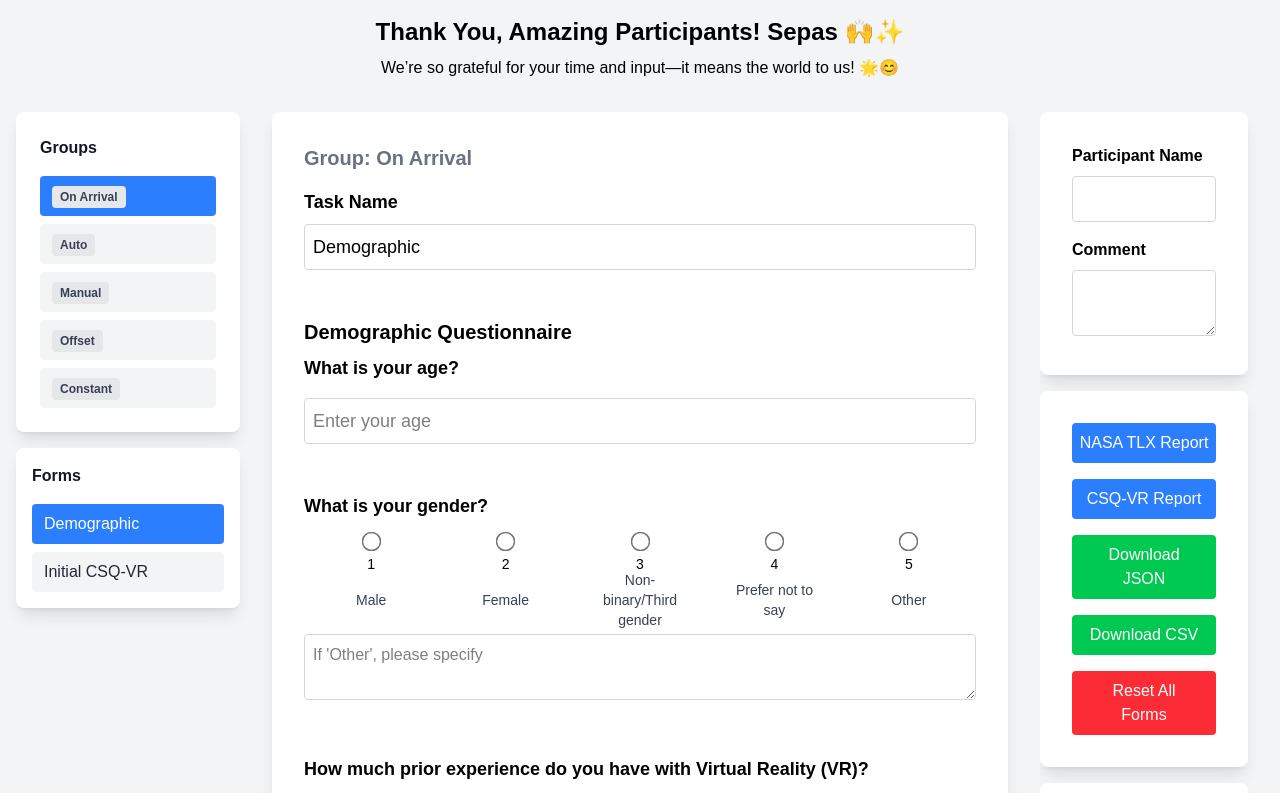
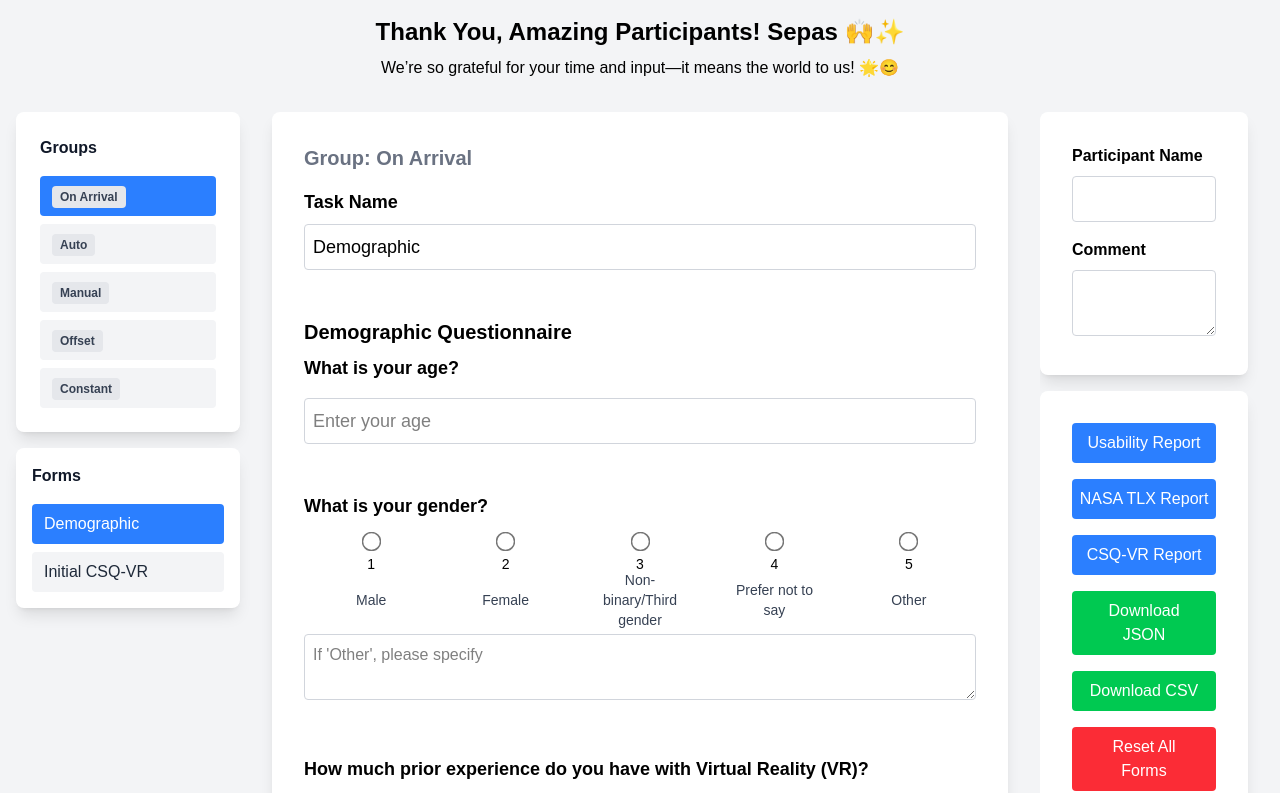
Before and after one commit to kiaksarg/experiment-forms, a Next.js app: page / in a window 1280 px wide. Shown: the top 793 px of the page. Built offline with nearby package versions, Linux system fonts and the light colour scheme.

Commit message:
feat: Add ExportUsability component to handle usability report exports

```diff
--- /dev/null
+++ b/src/app/components/ExportUsability.tsx
@@ -0,0 +1,137 @@
+import React from "react";
+import { XFormData } from "@/forms/formData";
+import { XFormSubmitData } from "./XForm";
+
+// Mirror the SavedState type from Home.tsx
+export type SavedState = {
+  id: string;
+  participantName: string;
+  overallComment: string;
+  formResponses: { [index: number]: XFormSubmitData };
+  timestamp: number;
+};
+
+interface ExportUsabilityProps {
+  activeState: SavedState | null;
+  allFormsInDisplayOrder: XFormData[];
+}
+
+const ExportUsability: React.FC<ExportUsabilityProps> = ({
+  activeState,
+  allFormsInDisplayOrder,
+}) => {
+  const handleExport = () => {
+    if (!activeState) {
+      alert("No active state to export.");
+      return;
+    }
+
+    // 1) Extract all Usability forms, skipping Offset if desired
+    const usabilityEntries = allFormsInDisplayOrder
+      .map((form, idx) => ({ form, idx }))
+      .filter(
+        ({ form }) =>
+          form.task?.startsWith("Usability") && form.groupId !== "Offset"
+      );
+
+    if (usabilityEntries.length === 0) {
+      alert("No Usability forms found in active state.");
+      return;
+    }
+
+    // 2) Build rows of metrics
+    type Row = {
+      subject: string;
+      technique: string;
+      control: number;
+      comfort: number;
+      ease: number;
+      precision: number;
+      offset: number;
+      applicability: number;
+      naturalness: number;
+    };
+
+    const rows: Row[] = usabilityEntries.map(({ form, idx }) => {
+      const technique = form.groupId || "";
+      const resp = activeState.formResponses[idx]?.responses || {};
+
+      const control = Number(resp.control?.selected) || 0;
+      const comfort = Number(resp.comfort?.selected) || 0;
+      const ease = Number(resp.ease?.selected) || 0;
+      const precision = Number(resp.precision?.selected) || 0;
+      const offsetVal = Number(resp["perceived offset"]?.selected) || 0;
+      const applicability = Number(resp.applicability?.selected) || 0;
+      const naturalness = Number(resp.naturalness?.selected) || 0;
+
+      return {
+        subject: activeState.participantName,
+        technique,
+        control,
+        comfort,
+        ease,
+        precision,
+        offset: offsetVal,
+        applicability,
+        naturalness,
+      };
+    });
+
+    // 3) Build CSV
+    const csvRows: string[] = [];
+    csvRows.push(
+      [
+        "Subject",
+        "Technique",
+        "Control",
+        "Comfort",
+        "Ease",
+        "Precision",
+        "PerceivedOffset",
+        "Applicability",
+        "Naturalness",
+      ].join(",")
+    );
+
+    rows.forEach((r) => {
+      const cols = [
+        r.subject,
+        r.technique,
+        r.control.toString(),
+        r.comfort.toString(),
+        r.ease.toString(),
+        r.precision.toString(),
+        r.offset.toString(),
+        r.applicability.toString(),
+        r.naturalness.toString(),
+      ];
+      const line = cols.map((v) => `"${v.replace(/"/g, '""')}"`).join(",");
+      csvRows.push(line);
+    });
+
+    // 4) Download CSV file
+    const csvContent = csvRows.join("\n");
+    const blob = new Blob([csvContent], { type: "text/csv" });
+    const url = URL.createObjectURL(blob);
+    const a = document.createElement("a");
+    a.href = url;
+    const filename = `${activeState.participantName.replace(
+      /\s+/g,
+      "_"
+    )}_Usability_summary.csv`;
+    a.download = filename;
+    a.click();
+    URL.revokeObjectURL(url);
+  };
+
+  return (
+    <button
+      onClick={handleExport}
+      className="bg-blue-500 text-white mb-4 py-2 rounded hover:bg-blue-600 transition w-full"
+    >
+      Usability Report
+    </button>
+  );
+};
+
+export default ExportUsability;
--- a/src/app/page.tsx
+++ b/src/app/page.tsx
@@ -18,6 +18,7 @@ import GroupsNavigationPanel from "./components/GroupsNavigationPanel";
 import FormsNavigationPanel from "./components/FormsNavigationPanel";
 import ExportCSQVR from "./components/ExportCSQVR";
 import ExportNasaTLX from "./components/ExportNasaTLX";
+import ExportUsability from "./components/ExportUsability";
 
 const ACTIVE_STATE_KEY = "experiment_form_active_state";
 const SAVED_STATES_KEY = "experiment_form_saved_states";
@@ -485,6 +486,10 @@ export default function Home() {
           </div>
           {/* Download & Reset */}
           <div className="bg-white shadow-lg rounded-lg p-8">
+            <ExportUsability
+              activeState={activeState}
+              allFormsInDisplayOrder={allFormsInDisplayOrder}
+            />
             <ExportNasaTLX
               activeState={activeState}
               allFormsInDisplayOrder={allFormsInDisplayOrder}
```
